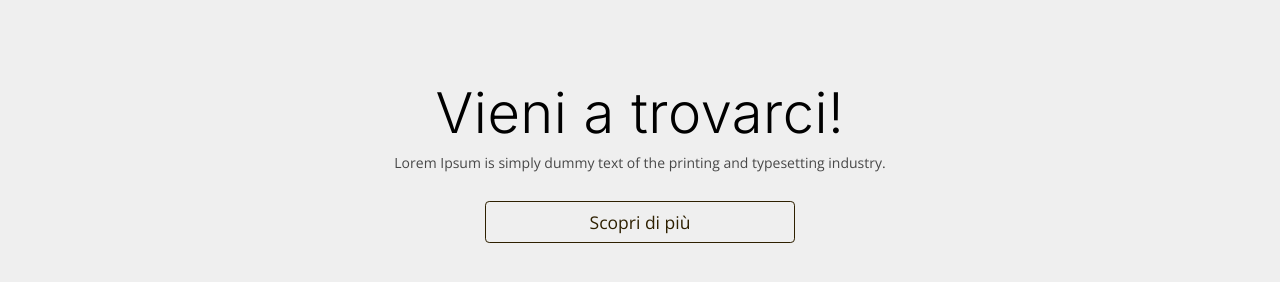
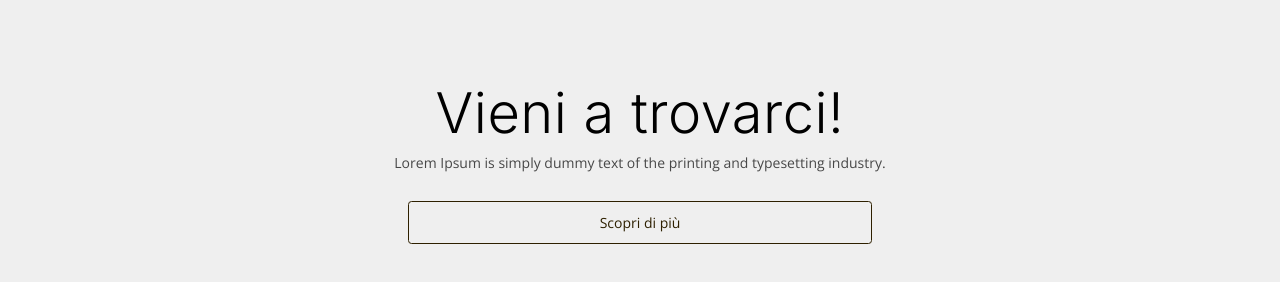
Before and after one commit to chris798000/panificionana, a plain HTML site: page src/sfincione.html in a window 1280 px wide. Shown: the part 1929-2211 px from the top of the page. Drawn offline with nearby package versions, Linux system fonts and the light colour scheme.

Commit message:
change spaces padding

```diff
--- a/src/sfincione.html
+++ b/src/sfincione.html
@@ -230,8 +230,13 @@
               industry.
             </p>
 
-            <div class="col-4 text-center mx-auto">
-              <button id="button-story" type="button" class="btn btn-lg mt-3">
+            <div class="col-6 text-center mx-auto">
+              <button
+                id="button-story"
+                type="button"
+                class="btn my-3"
+                style="padding: 10px 4px"
+              >
                 Scopri di più
               </button>
             </div>
--- a/src/styles/sfincione.css
+++ b/src/styles/sfincione.css
@@ -15,3 +15,10 @@ div.scroll-container img {
   font-size: 1rem;
   opacity: 0.7;
 }
+
+.button-story {
+  white-space: normal; /* Allow text to wrap */
+  word-wrap: break-word; /* Break long words */
+  width: 100%; /* Ensure the button takes full width */
+  max-width: 100%; /* Prevent overflow */
+}
```
